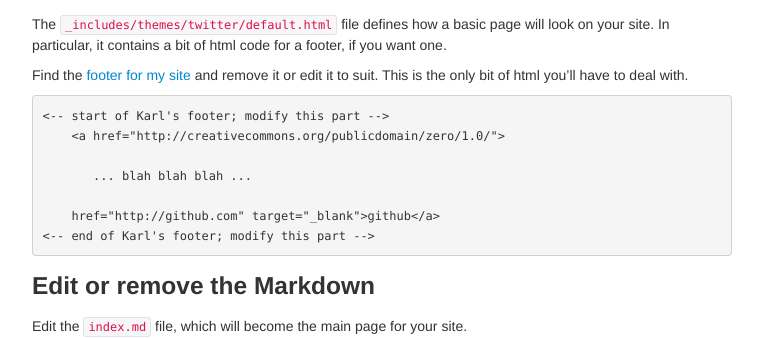
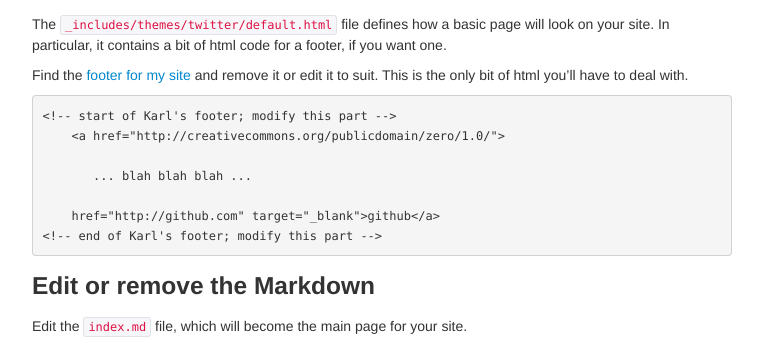
Before and after one commit to kbroman/simple_site, a Jekyll site: the page built from pages/independent_site.md, in a window 1280 px wide and 1400 px high, scrolled down 1484 px. Shown: the part 151-489 px from the top of the window, without its empty margins (258-1021 px from the left). Built offline with Jekyll 4.4.1, drawn with Linux system fonts in a browser that asks for light colours; some of the changed text lies outside the part shown.

Commit message:
Messed up html code for a comment in my footer

```diff
--- a/_includes/themes/twitter/default.html
+++ b/_includes/themes/twitter/default.html
@@ -43,14 +43,14 @@
       <hr>
       <footer>
         <p><small>
-  <-- start of Karl's footer; modify this part -->
+  <!-- start of Karl's footer; modify this part -->
           <a href="http://creativecommons.org/publicdomain/zero/1.0/"><img src="http://i.creativecommons.org/p/zero/1.0/88x31.png" alt="CC0"/></a> &nbsp;
           By <a href="http://kbroman.github.io">Karl Broman</a>,
           rendered with <a href="http://jekyllbootstrap.com" target="_blank" title="The Definitive Jekyll Blogging Framework">Jekyll Bootstrap</a>
           and <a href="http://twitter.github.com/bootstrap/"
         target="_blank">Twitter Bootstrap</a>, hosted by <a
         href="http://github.com" target="_blank">github</a>
-  <-- end of Karl's footer; modify this part -->
+  <!-- end of Karl's footer; modify this part -->
         </small></p>
       </footer>
 
--- a/pages/independent_site.md
+++ b/pages/independent_site.md
@@ -107,13 +107,13 @@ Find the
 and remove it or edit it to suit. This is the only bit of html you'll
 have to deal with.
 
-    <-- start of Karl's footer; modify this part -->
+    <!-- start of Karl's footer; modify this part -->
         <a href="http://creativecommons.org/publicdomain/zero/1.0/">
 
            ... blah blah blah ...
 
         href="http://github.com" target="_blank">github</a>
-    <-- end of Karl's footer; modify this part -->
+    <!-- end of Karl's footer; modify this part -->
 
 ### Edit or remove the Markdown
 
```
